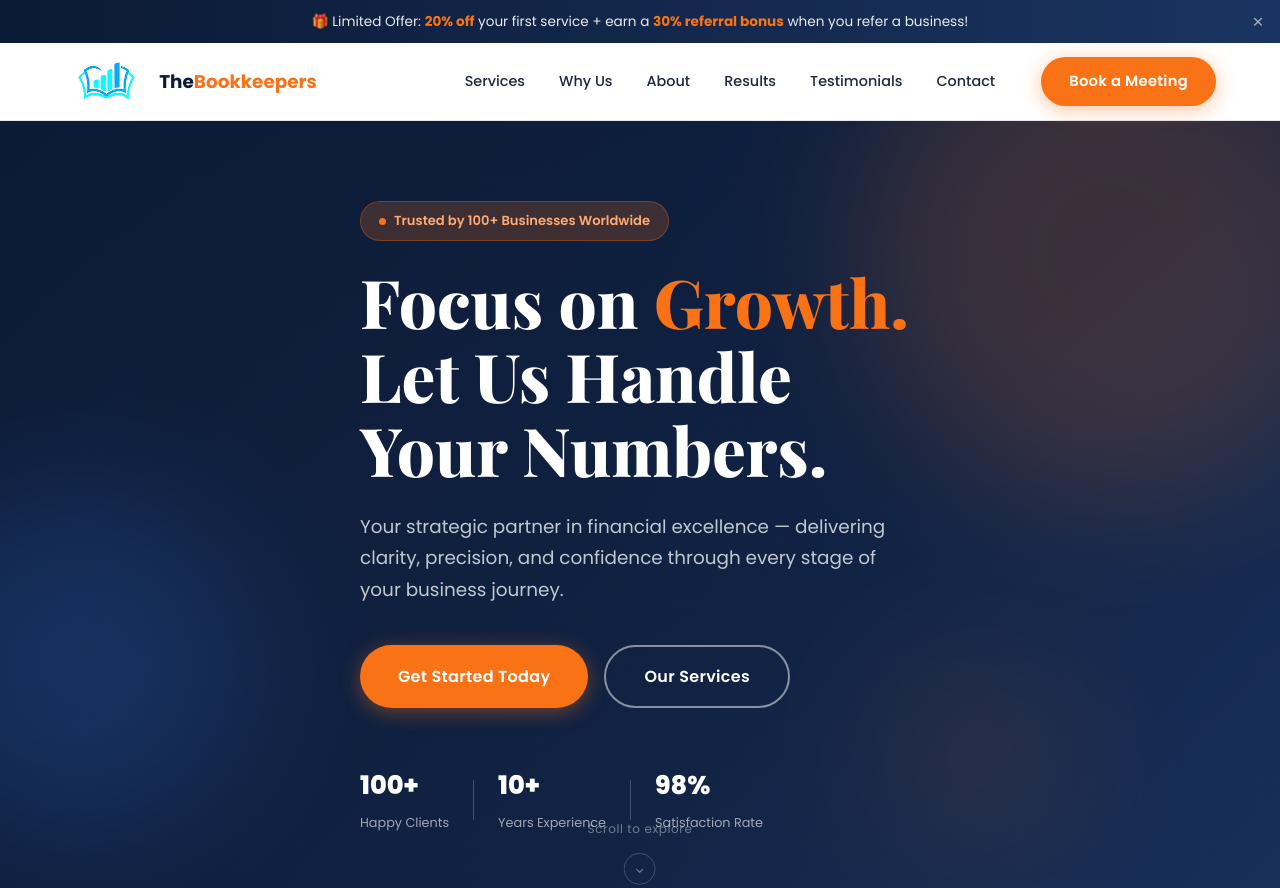
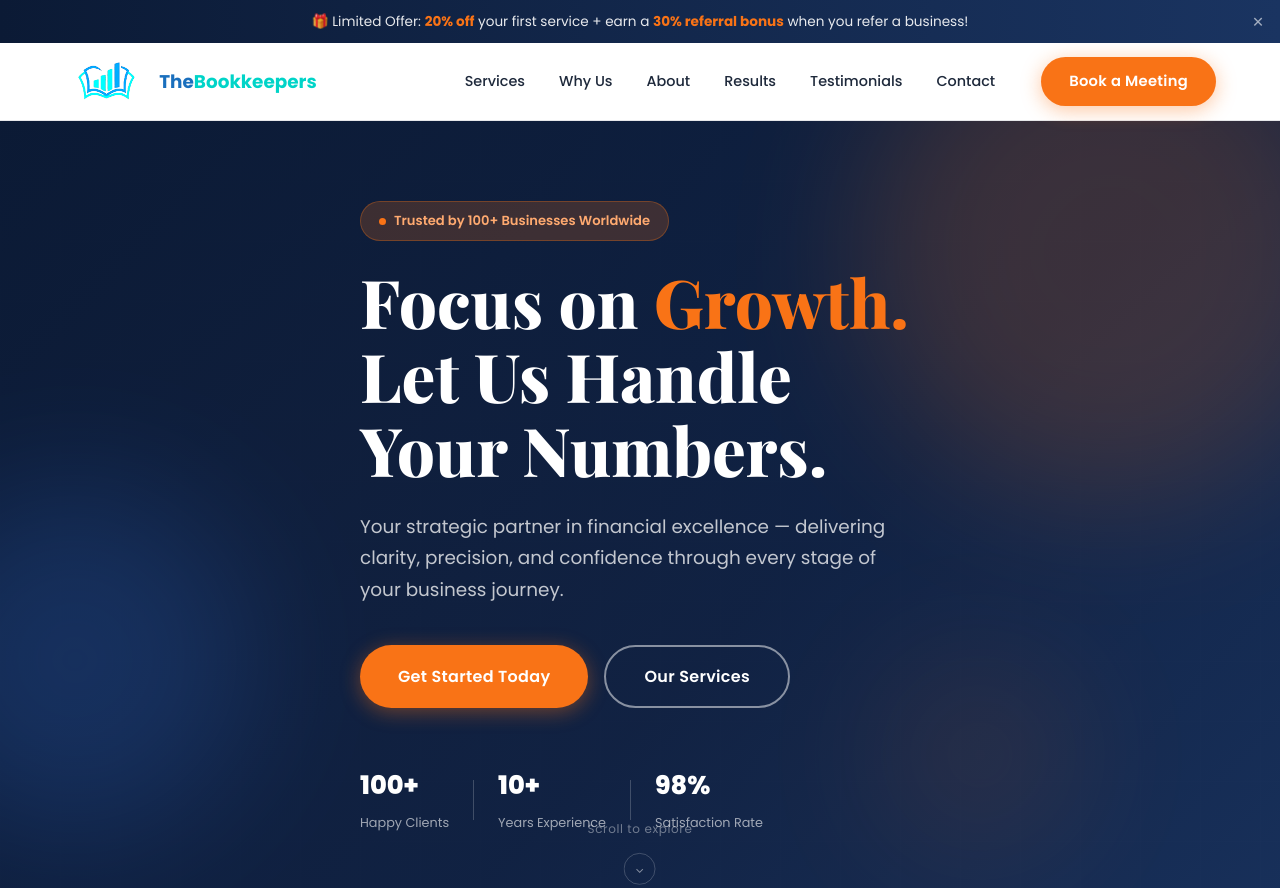
Before and after one commit to thebookkeepers-source/thebookkeepers, a website: page index.html in a window 1280 px wide. Shown: the top 888 px of the page. Drawn offline with nearby package versions, Linux system fonts and the light colour scheme.

Commit message:
Update style.css

```diff
--- a/style.css
+++ b/style.css
@@ -64,8 +64,8 @@ img{max-width:100%;display:block}
 .nav-container{display:flex;align-items:center;gap:32px;padding-top:14px;padding-bottom:14px}
 .logo{display:flex;align-items:center;gap:10px;flex-shrink:0}
 .logo-icon{width:42px;height:42px;background:var(--accent);color:#fff;border-radius:10px;display:flex;align-items:center;justify-content:center;font-weight:800;font-size:0.8rem;letter-spacing:-0.5px;flex-shrink:0}
-.logo-text{font-weight:700;font-size:1.15rem;color:var(--navy)}
-.logo-accent{color:var(--accent)}
+.logo-text{font-weight:700;font-size:1.15rem;color:#1a6fbd}
+.logo-accent{color:#00d4c8}
 .nav-links{display:flex;align-items:center;gap:6px;margin-left:auto}
 .nav-links a{color:var(--text-main);font-size:0.9rem;font-weight:500;padding:8px 14px;border-radius:8px;transition:var(--transition)}
 .nav-links a:hover{color:var(--accent);background:var(--accent-light)}
```
